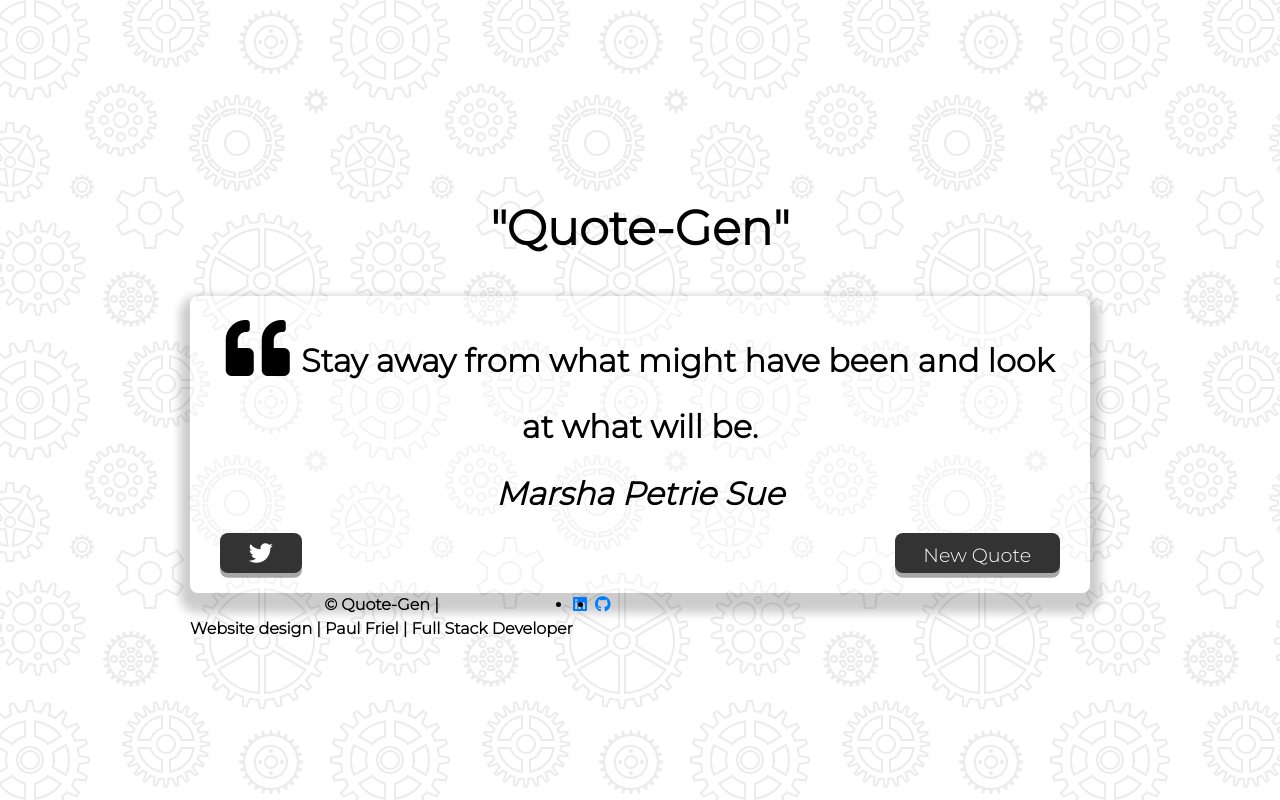
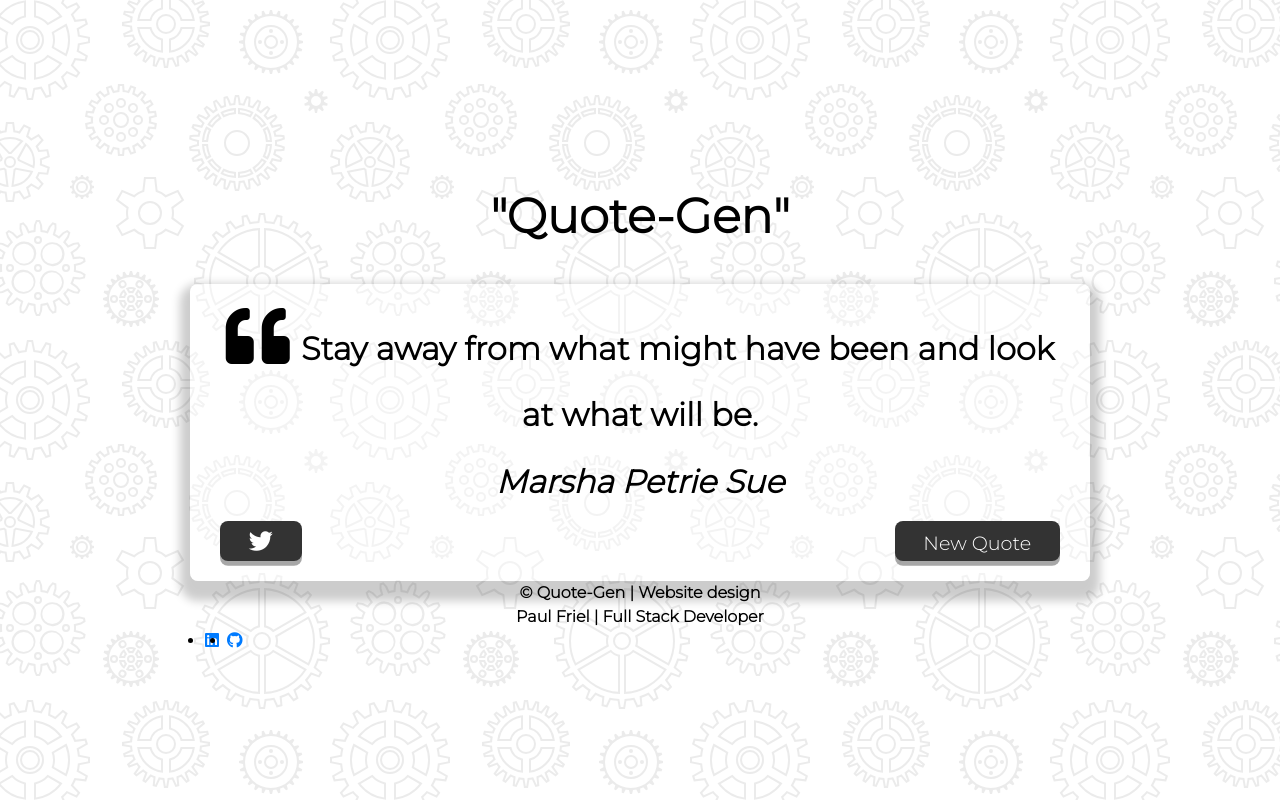
Before and after one commit to Spagettileg/Quote-Gen, a plain HTML site: page index.html in a window 1280 px wide. Drawn offline with nearby package versions, Linux system fonts and the light colour scheme.

Commit message:
New footer container added to include website author name, social media icons and links to social media.

```diff
--- a/index.html
+++ b/index.html
@@ -1,5 +1,6 @@
 <!DOCTYPE html>
 <html lang="en">
+
 <head>
     <meta charset="UTF-8">
     <meta name="viewport" content="width=device-width, initial-scale=1.0">
@@ -47,13 +48,17 @@
             </div>
         </div>
         <footer>
+            <div class="author-container">
+                <div class="social-section">
                     <div class="container">
-            <div class="row">
-                <div>© Quote-Gen | <span id="developer-years"></span><br> Website design | Paul Friel | Full Stack Developer</div>
+                        <div>© Quote-Gen | <span id="developer-years"></span> Website design <br> Paul Friel | Full Stack Developer</div>
+                        <div class="social-header">
                             <ul class="list-group list-group-horizontal social-links">
                                 <li class="pr-2"><a href="https://www.linkedin.com/in/paul-friel-mbcs-a0821b43/" target="_blank"><i class="fab fa-linkedin"></i></a></li>
                                 <li><a href="https://github.com/Spagettileg" target="_blank"><i class="fab fa-github"></i></a></li>
                             </ul>
+                        </div>
+                    </div>
                 </div>
             </div>
         </footer>
@@ -71,4 +76,5 @@
     <script src="static/js/quotes.js"></script>
     <script src="static/js/script.js"></script>
 </body>
+
 </html>
```
Lines whose indentation alone changed are shown as unchanged.
